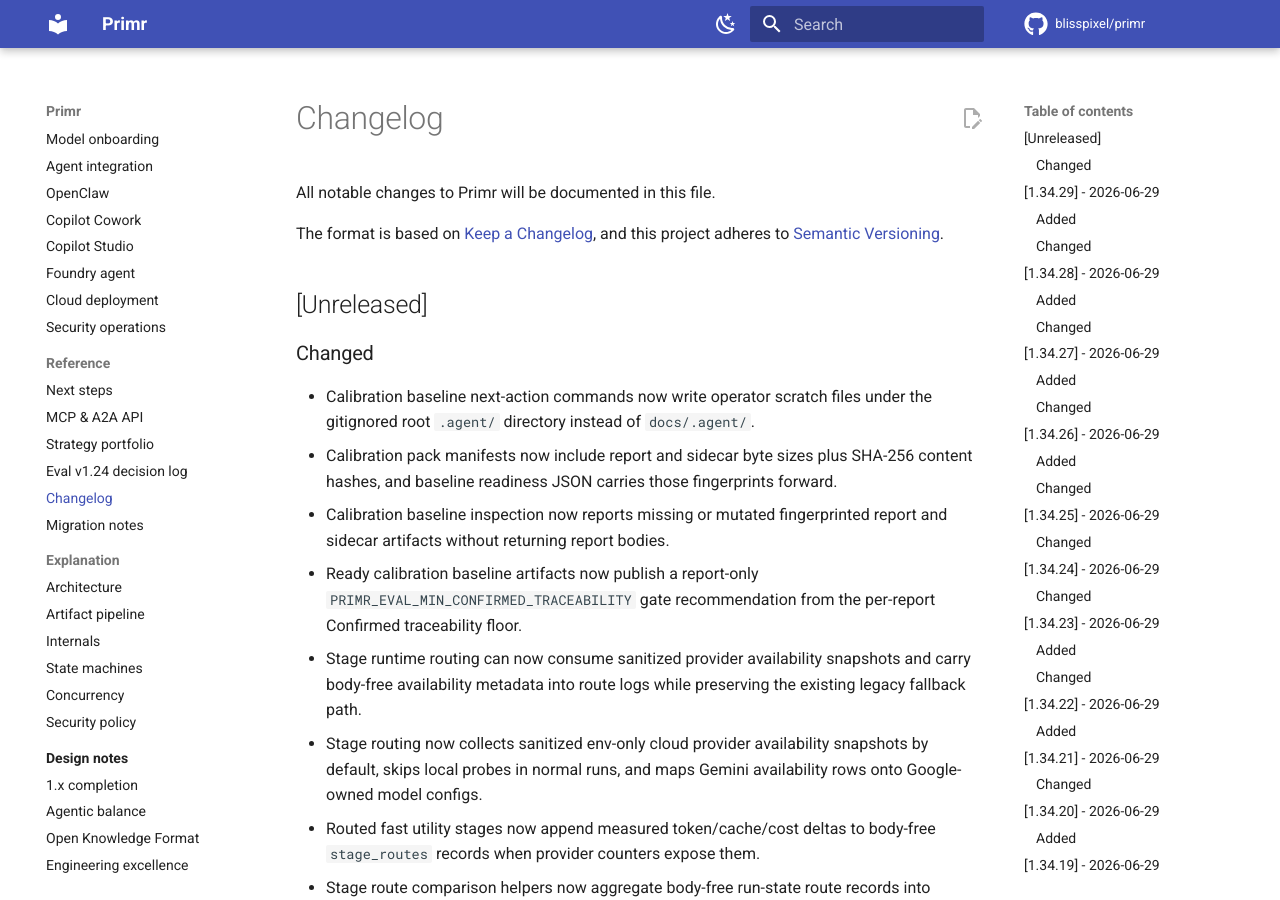
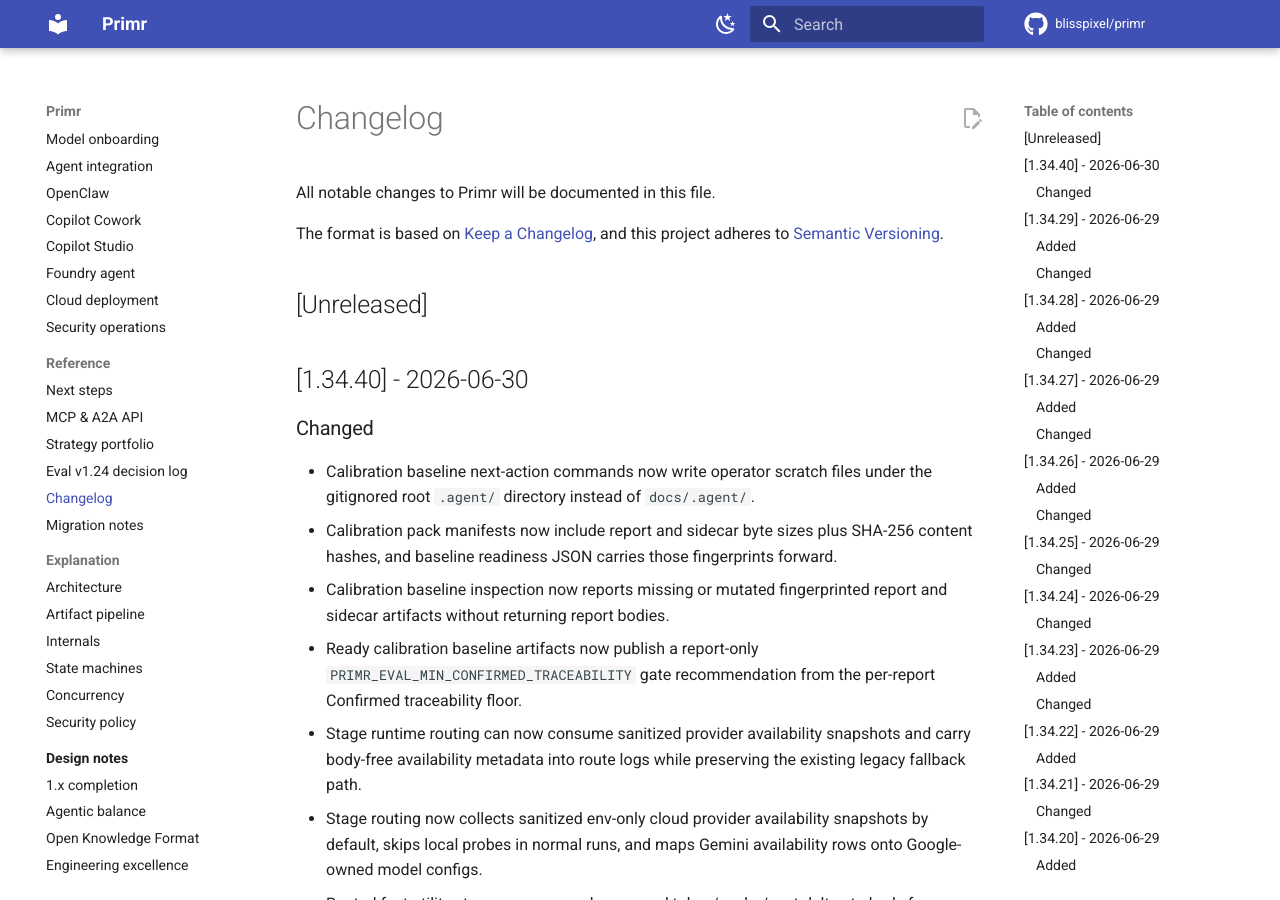
Before and after one commit to blisspixel/primr, an MkDocs documentation site: the page built from docs/CHANGELOG.md, in a window 1280 px wide and 900 px high. Built offline with MkDocs 1.6.1 and Material for MkDocs 9.7.7, drawn with Linux system fonts in a browser that asks for light colours; comment, search, counter and statistics services are not loaded.

Commit message:
Prepare 1.34.40 release

```diff
--- a/docs/CHANGELOG.md
+++ b/docs/CHANGELOG.md
@@ -6,6 +6,8 @@ The format is based on [Keep a Changelog](https://keepachangelog.com/en/1.0.0/),
 and this project adheres to [Semantic Versioning](https://semver.org/spec/v2.0.0.html).
 
 ## [Unreleased]
+
+## [1.34.40] - 2026-06-30
 
 ### Changed
 
--- a/pyproject.toml
+++ b/pyproject.toml
@@ -4,7 +4,7 @@ build-backend = "setuptools.build_meta"
 
 [project]
 name = "primr"
-version = "1.34.29"
+version = "1.34.40"
 description = "Turn any company or organization URL into a strategic intelligence brief. Adaptive scraping + AI-powered research and synthesis."
 readme = "README.md"
 license = "Apache-2.0"
--- a/src/primr/__init__.py
+++ b/src/primr/__init__.py
@@ -9,7 +9,7 @@ This package provides tools for automated company research including:
 - REST API for research requests (optional, requires fastapi)
 """
 
-__version__ = "1.34.29"
+__version__ = "1.34.40"
 __author__ = "Nick Seal"
 
 # Subpackages are available via direct import:
```
Also changed, not shown: ROADMAP.md (+1 -1 lines), 2 other files.
